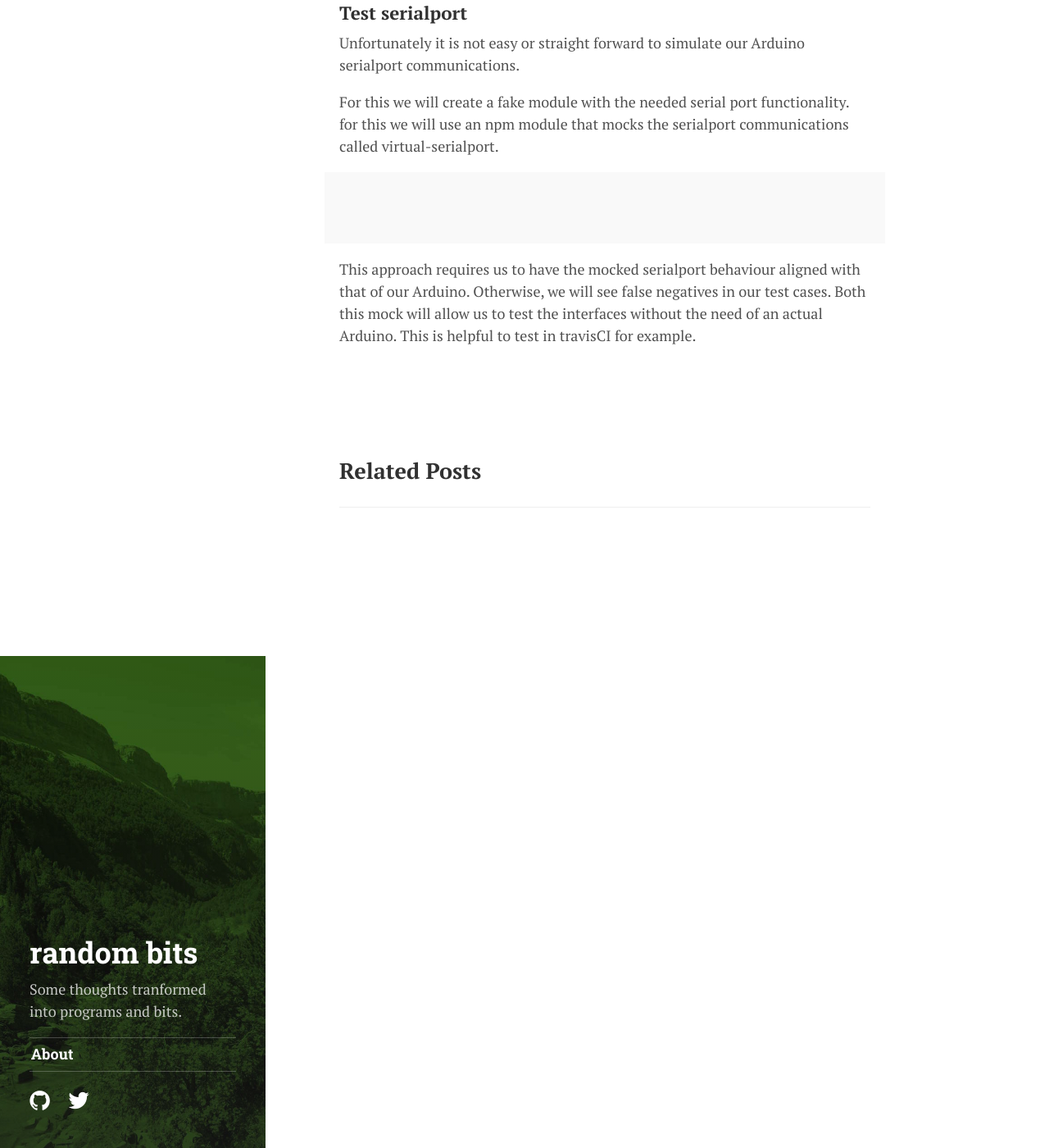
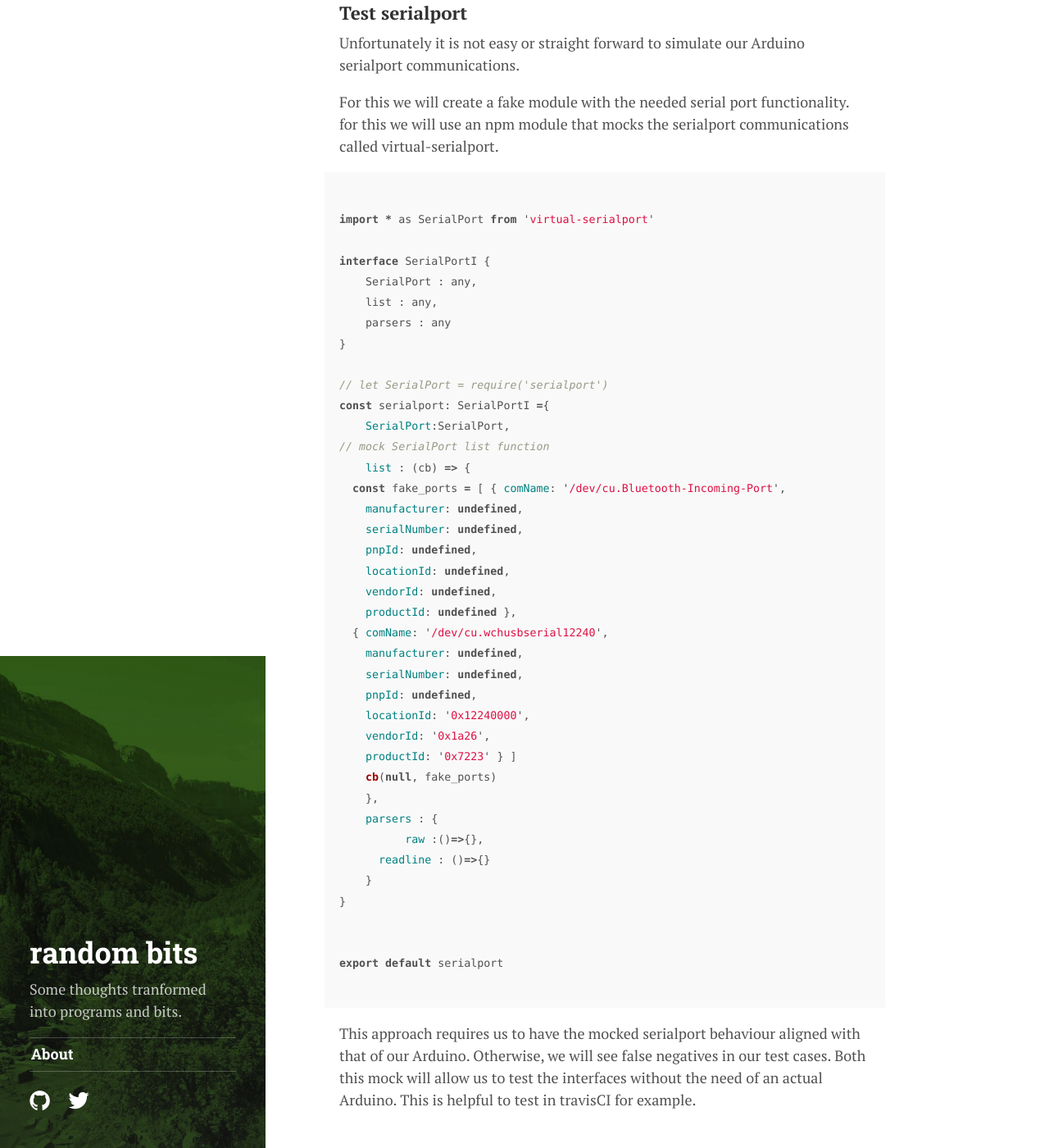
Before and after one commit to rulonder/rulonder.github.io, a Jekyll site: the page built from _posts/2016-07-04-Testing-with-tape-serialports-and-databases.md, in a window 1280 px wide and 1400 px high, scrolled down 1409 px. Shown: the whole window at 82% size. Built offline with Jekyll 4.4.1, drawn with Linux system fonts in a browser that asks for light colours; nearby versions of some CDN libraries; some web fonts are replaced.

Commit message:
add testing code

```diff
--- a/_posts/2016-07-04-Testing-with-tape-serialports-and-databases.md
+++ b/_posts/2016-07-04-Testing-with-tape-serialports-and-databases.md
@@ -38,6 +38,43 @@ For this we will create a fake module with the needed serial port functionality.
 
 ~~~ javascript
 
+import * as SerialPort from 'virtual-serialport'
+
+interface SerialPortI {
+    SerialPort : any,
+    list : any,
+    parsers : any
+}
+
+// let SerialPort = require('serialport')
+const serialport: SerialPortI ={
+    SerialPort:SerialPort,
+// mock SerialPort list function
+    list : (cb) => {
+  const fake_ports = [ { comName: '/dev/cu.Bluetooth-Incoming-Port',
+    manufacturer: undefined,
+    serialNumber: undefined,
+    pnpId: undefined,
+    locationId: undefined,
+    vendorId: undefined,
+    productId: undefined },
+  { comName: '/dev/cu.wchusbserial12240',
+    manufacturer: undefined,
+    serialNumber: undefined,
+    pnpId: undefined,
+    locationId: '0x12240000',
+    vendorId: '0x1a26',
+    productId: '0x7223' } ]
+    cb(null, fake_ports)
+    },
+    parsers : {
+  	  raw :()=>{},
+      readline : ()=>{}
+    }
+}
+
+
+export default serialport
 
 ~~~
 
```
